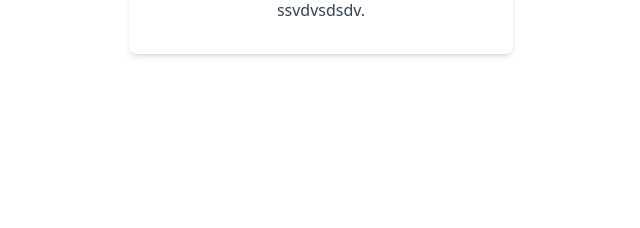
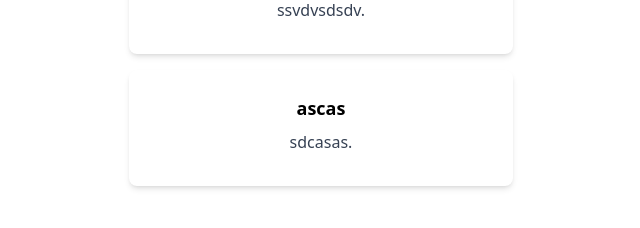
Before and after one commit to mabubakarsiddiq11/Redux-Tolkit, a React (Vite) app: page / in a window 1280 px wide. Shown: the part 414-642 px from the top of the page, without its empty margins (319-959 px from the left). Built offline with nearby package versions, Linux system fonts and the light colour scheme; data requests are answered from the project's data file.

Commit message:
get data file changed

```diff
--- a/src/App.jsx
+++ b/src/App.jsx
@@ -3,14 +3,20 @@ import CounterApp from "./App/CounterApp";
 import TodoApp from "./App/TodoApp";
 import ApiCard from "./App/ApiCard";
 import PostsCard from "./RTK-Query/Components/PostsCard";
+import { useGetPostsQuery } from "./RTK-Query/Feature/apiSlice";
+
 
 function App() {
+  const {data : posts, isLoading, iserror} = useGetPostsQuery()
+  console.log("Data", posts)
+  console.log("Loading", isLoading)
+  console.log("Error", iserror)
 
 
   return (
     <>
       <h1>Hello Redux-Tolkit</h1>
-    <PostsCard />
+    <PostsCard posts={posts} isLoading={isLoading} />
       {/* <CounterApp /> */}
       {/* <TodoApp/> */}
       {/* <ApiCard/> */}
--- a/src/RTK-Query/Components/PostsCard.jsx
+++ b/src/RTK-Query/Components/PostsCard.jsx
@@ -1,13 +1,9 @@
 import AddPost from "./AddPost";
-import { useGetPostsQuery } from "../Feature/apiSlice";
 
 
-function PostsCard() {
+function PostsCard({posts, isLoading}) {
 
-    const {data : posts, isLoading, iserror} = useGetPostsQuery()
-    console.log("Data", posts)
-    console.log("Loading", isLoading)
-    console.log("Error", iserror)
+
   return (
     <div>
       <AddPost />
--- a/src/assets/db.json
+++ b/src/assets/db.json
@@ -1,9 +1,14 @@
 {
   "posts": [
     {
-      "id": 164.56472686861312,
+      "id": "164.56472686861312",
       "post": "check",
       "caption": "ssvdvsdsdv"
+    },
+    {
+      "id": 625.1997839107036,
+      "post": "ascas",
+      "caption": "sdcasas"
     }
   ]
 }
```
